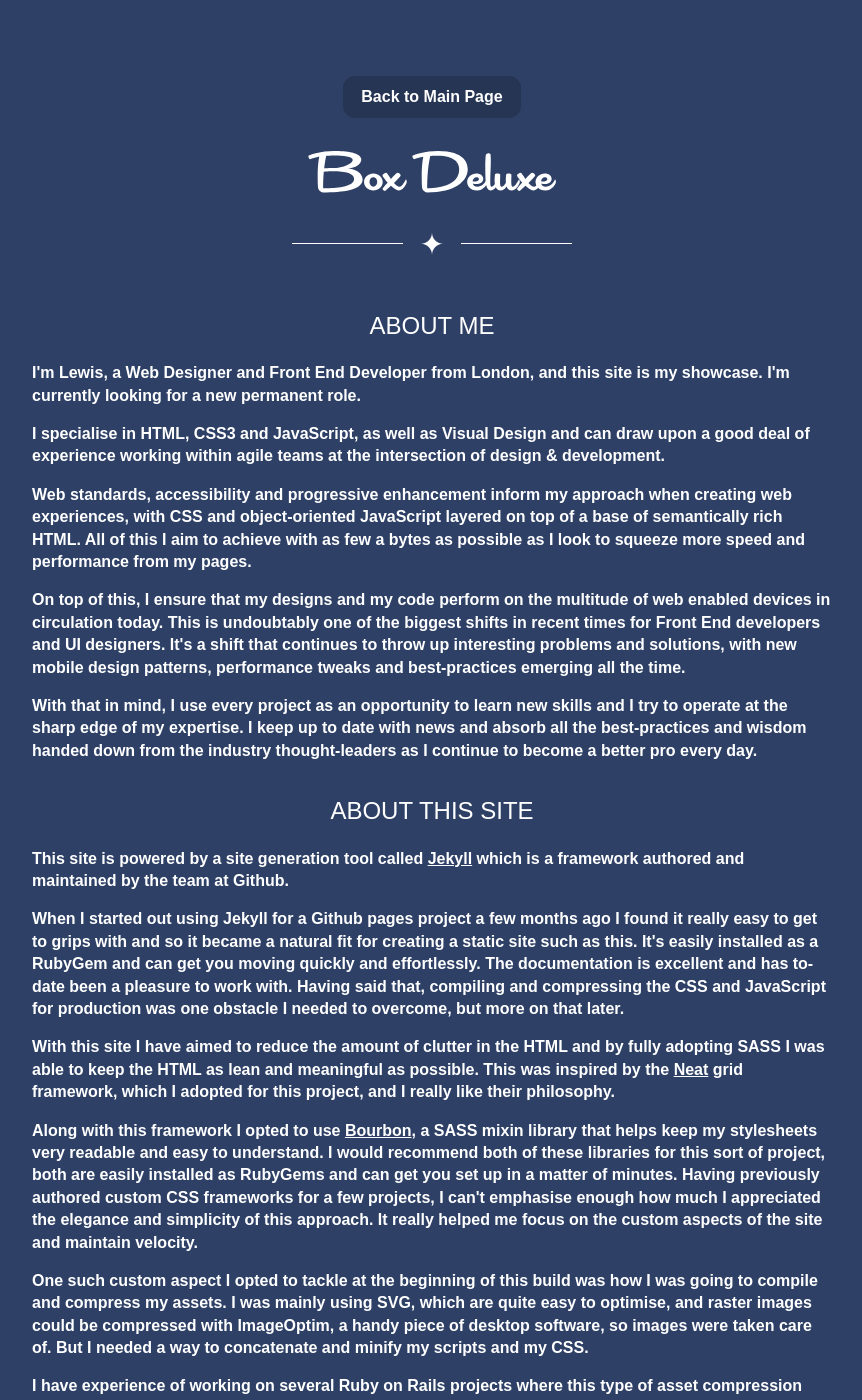
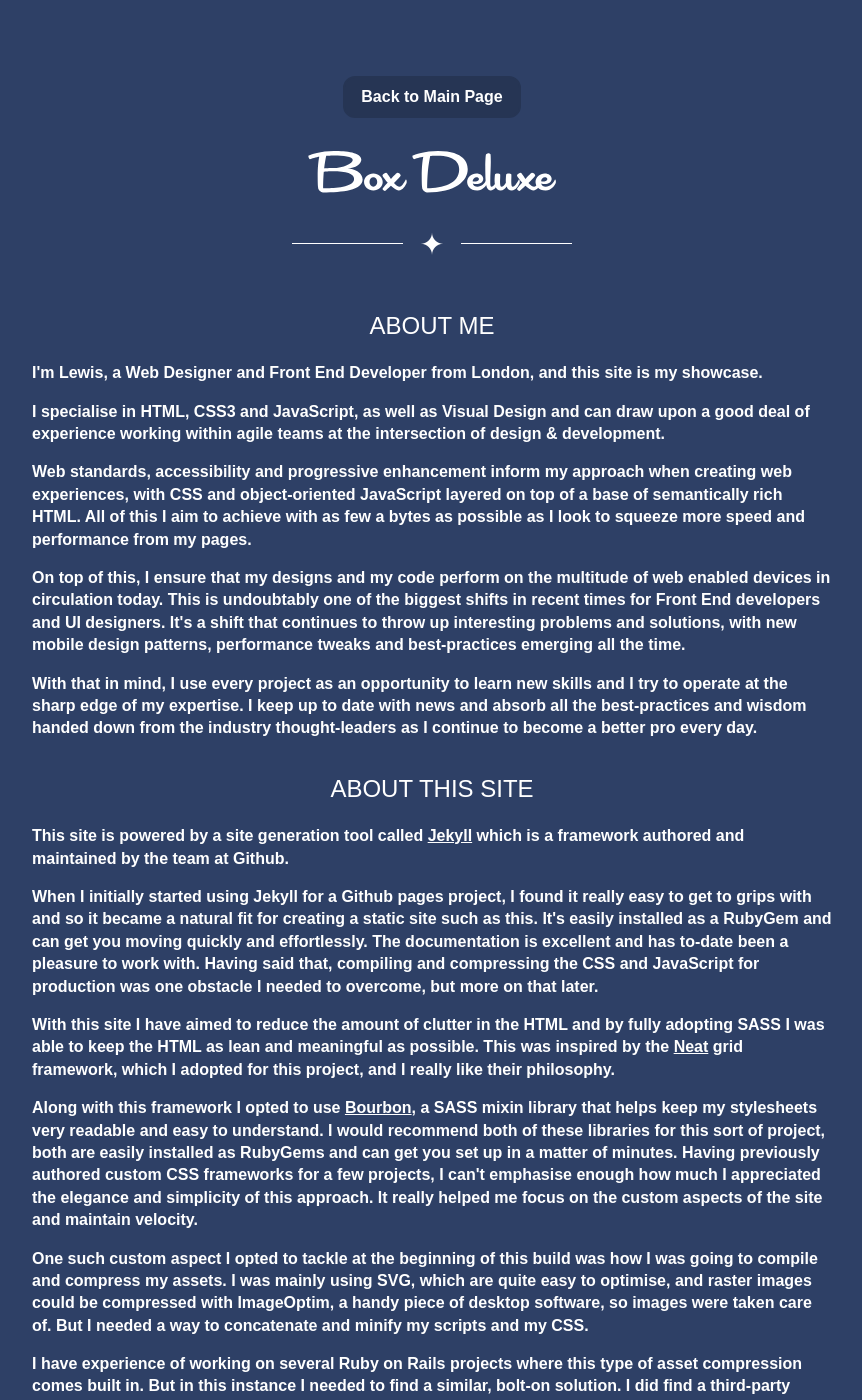
Before and after one commit to kojinkai/bd_2013, a Jekyll site: the page built from about/index.html, in a window 1280 px wide and 1400 px high. Shown: the whole window, without its empty margins (208-1070 px from the left). Built offline with Jekyll 4.4.1, drawn with Linux system fonts in a browser that asks for light colours; nearby versions of some CDN libraries.

Commit message:
minor copy tweak

```diff
--- a/_includes/about.html
+++ b/_includes/about.html
@@ -7,7 +7,7 @@
             </div>
             <section>
                 <h2>About Me</h2>
-                <p>I'm Lewis, a Web Designer and Front End Developer from London, and this site is my showcase. I'm currently looking for a new permanent role.</p>
+                <p>I'm Lewis, a Web Designer and Front End Developer from London, and this site is my showcase. </p>
                 <p>I specialise in HTML, CSS3 and JavaScript, as well as Visual Design and can draw upon a good deal of experience working within agile teams at the intersection of design &amp; development.</p>
                 <p>Web standards, accessibility and progressive enhancement inform my approach when creating web experiences, with CSS and object-oriented JavaScript layered on top of a base of semantically rich HTML.  All of this I aim to achieve with as few a bytes as possible as I look to squeeze more speed and performance from my pages.</p>
                 <p>On top of this, I ensure that my designs and my code perform on the multitude of web enabled devices in circulation today. This is undoubtably one of the biggest shifts in recent times for Front End developers and UI designers. It's a shift that continues to throw up interesting problems and solutions, with new mobile design patterns, performance tweaks and best-practices emerging all the time.</p>
@@ -16,7 +16,7 @@
             <section>
                 <h2>About this Site</h2>
                 <p>This site is powered by a site generation tool called <a href="http://jekyllrb.com/" title="Jekyll Site Generator">Jekyll</a> which is a framework authored and maintained by the team at Github.</p>
-                <p>When I started out using Jekyll for a Github pages project a few months ago I found it really easy to get to grips with and so it became a natural fit for creating a static site such as this.  It's easily installed as a RubyGem and can get you moving quickly and effortlessly.  The documentation is excellent and has to-date been a pleasure to work with. Having said that, compiling and compressing the CSS and JavaScript for production was one obstacle I needed to overcome, but more on that later.</p>
+                <p>When I initially started using Jekyll for a Github pages project, I found it really easy to get to grips with and so it became a natural fit for creating a static site such as this.  It's easily installed as a RubyGem and can get you moving quickly and effortlessly.  The documentation is excellent and has to-date been a pleasure to work with. Having said that, compiling and compressing the CSS and JavaScript for production was one obstacle I needed to overcome, but more on that later.</p>
                 <p>With this site I have aimed to reduce the amount of clutter in the HTML and by fully adopting SASS I was able to keep the HTML as lean and meaningful as possible.  This was inspired by the <a href="http://neat.bourbon.io/" title="neat SASS framework">Neat</a> grid framework, which I adopted for this project, and I really like their philosophy.</p>
                 <p>Along with this framework I opted to use <a href="http://bourbon.io" title="bourbon framework">Bourbon</a>, a SASS mixin library that helps keep my stylesheets very readable and easy to understand. I would recommend both of these libraries for this sort of project, both are easily installed as RubyGems and can get you set up in a matter of minutes.  Having previously authored custom CSS frameworks for a few projects, I can't emphasise enough how much I appreciated the elegance and simplicity of this approach. It really helped me focus on the custom aspects of the site and maintain velocity.</p>
                 <p>One such custom aspect I opted to tackle at the beginning of this build was how I was going to compile and compress my assets. I was mainly using SVG, which are quite easy to optimise, and raster images could be compressed with ImageOptim, a handy piece of desktop software, so images were taken care of. But I needed a way to concatenate and minify my scripts and my CSS.</p>
```
